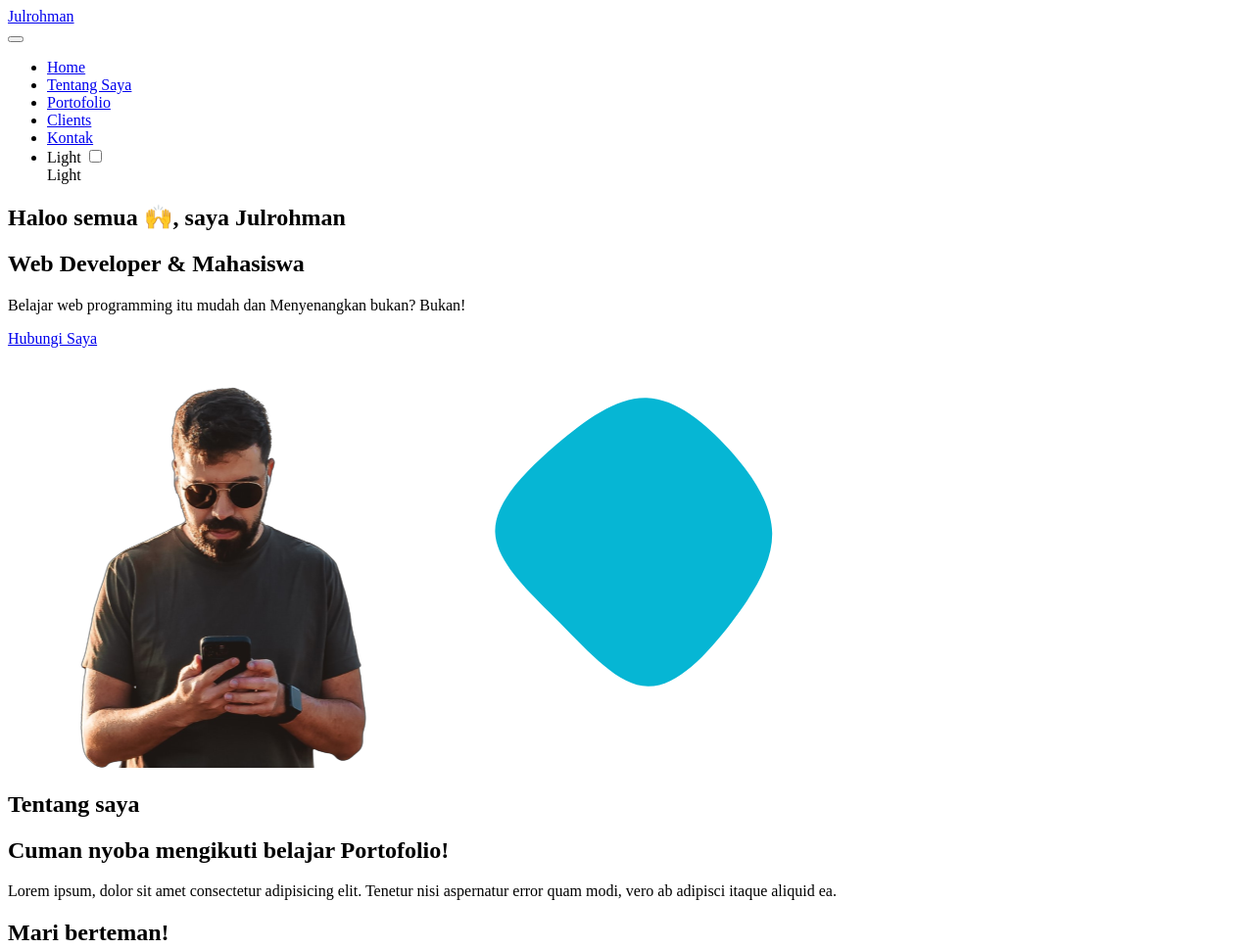
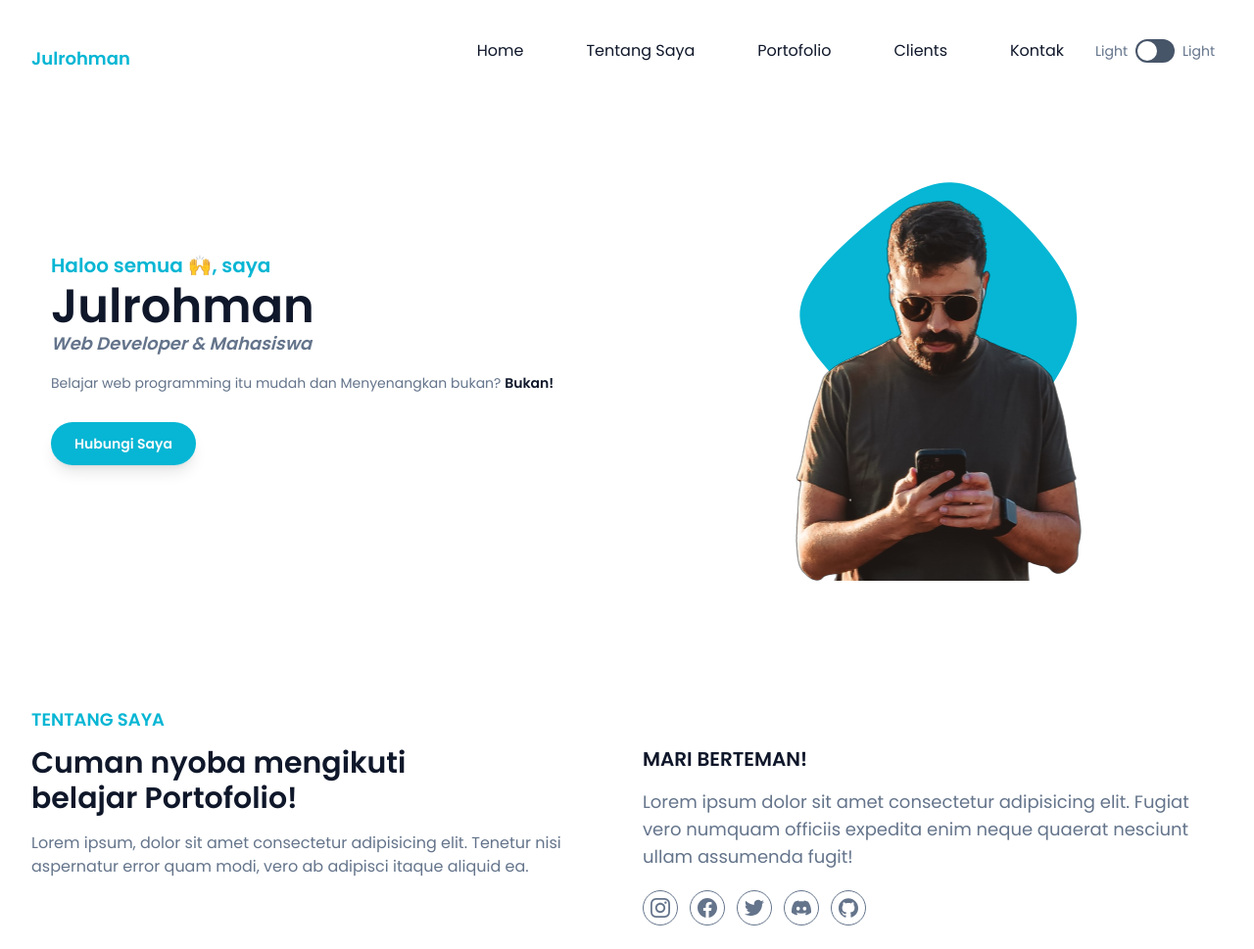
Before and after one commit to Squizyiinxx/portfolio-Tailwind, a website: page public/portofolio.html in a window 1280 px wide. Shown: the top 969 px of the page at 98% size. Drawn offline with Linux system fonts and the light colour scheme.

Commit message:
there is a problem

```diff
--- a/public/portofolio.html
+++ b/public/portofolio.html
@@ -8,7 +8,7 @@
     <link rel="preconnect" href="https://fonts.googleapis.com">
     <link rel="preconnect" href="https://fonts.gstatic.com" crossorigin>
     <link href="https://fonts.googleapis.com/css2?family=Poppins:wght@400;600&display=swap" rel="stylesheet">
-    <link rel="stylesheet" href="css/final.csscl">
+    <link rel="stylesheet" href="css/final.css">
     <title>Portofolio Tailwindcss</title>
 </head>
 <script>
```
Also changed, not shown: public/css/final.css.
